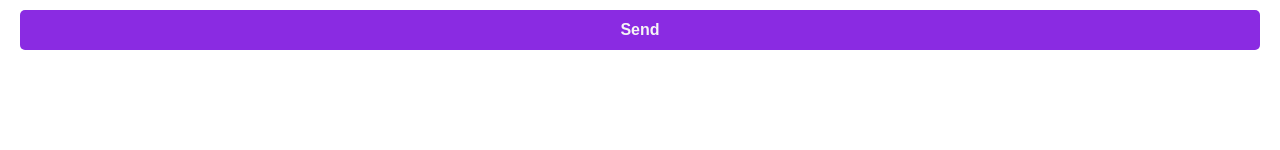
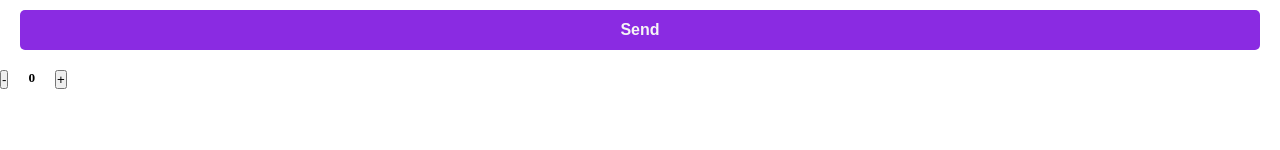
Before and after one commit to Udeme98/React-js-revision, a React (Vite) app: page / in a window 1280 px wide. Shown: the part 150-300 px from the top of the page. Built offline with nearby package versions, Linux system fonts and the light colour scheme.

Commit message:
meme generator - state

```diff
--- /dev/null
+++ b/src/Meme generator/Count.jsx
@@ -0,0 +1,22 @@
+import React, { useState } from "react";
+
+const Count = () => {
+  const [count, setCount] = useState(0);
+
+  const add = function () {
+    console.log("add");
+  };
+  const sub = function () {
+    console.log("sub");
+  };
+
+  return (
+    <div style={{ display: "flex", gap: "20px" }}>
+      <button onClick={sub}>-</button>
+      <h5>{count}</h5>
+      <button onClick={add}>+</button>
+    </div>
+  );
+};
+
+export default Count;
--- a/src/Meme generator/MainContent.jsx
+++ b/src/Meme generator/MainContent.jsx
@@ -7,7 +7,7 @@ const MainContent = () => {
 
     const memeArray = memesData.data.memes;
     const randomNumber = Math.floor(Math.random() * memeArray.length);
-    console.log(memeArray[randomNumber].name);
+    console.log(memeArray[randomNumber].box);
   };
 
   return (
--- a/src/Meme generator/index.jsx
+++ b/src/Meme generator/index.jsx
@@ -1,12 +1,14 @@
 import React from "react";
 import Navbar from "./Navbar";
 import MainContent from "./MainContent";
+import Count from "./Count";
 
 const Meme = () => {
   return (
     <div>
       <Navbar />
       <MainContent />
+      <Count />
     </div>
   );
 };
```
Also changed, not shown: 1 other file (tests, documents, lock files or other folders).
